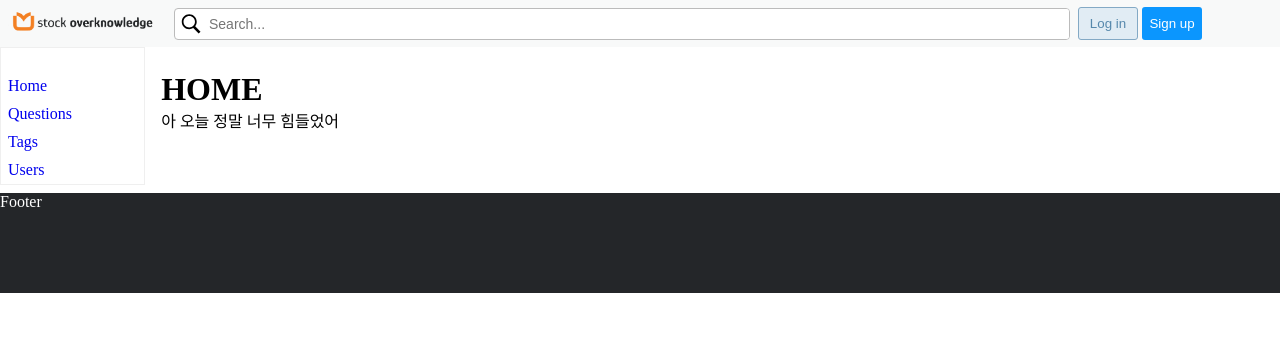
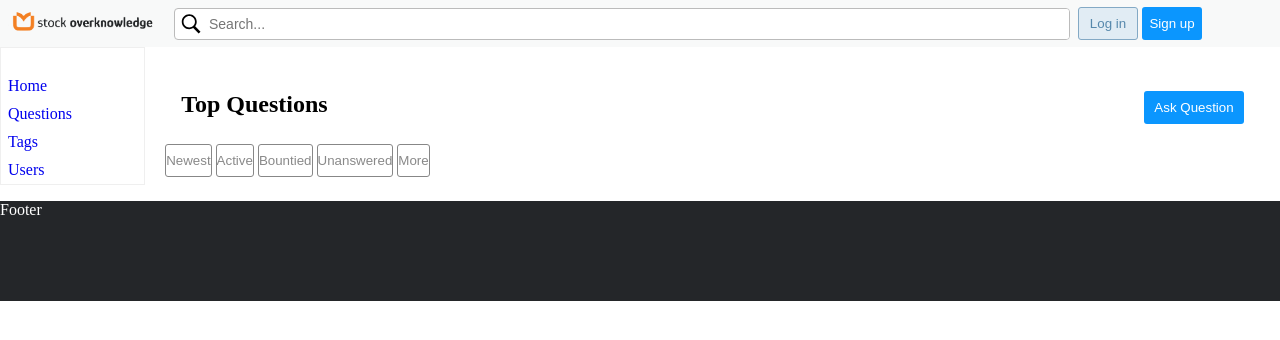
Before and after one commit to Iandayy/stackoverflow, a React (Create React App) app in the folder client/: page / in a window 1280 px wide. Shown: the top 340 px of the page. Built offline with nearby package versions, Linux system fonts and the light colour scheme.

Commit message:
add login, signup function

```diff
--- a/client/src/components/Common/TopBar.jsx
+++ b/client/src/components/Common/TopBar.jsx
@@ -1,6 +1,8 @@
 /* eslint-disable react/prop-types */
 import React from 'react'; // eslint-disable-line no-unused-vars
-import { Link } from 'react-router-dom';
+import { Link, useNavigate } from 'react-router-dom';
+import { useSetRecoilState, useRecoilValue } from 'recoil';
+import isAuthState from '../../state/isLoginState';
 import styled from 'styled-components';
 import LogoImg from '../../assets/logo.png';
 
@@ -78,6 +80,18 @@ const SignUp = styled.button`
   }
 `;
 const TopBar = ({ children }) => {
+  const setIsLogin = useSetRecoilState(isAuthState);
+  const isLogin = useRecoilValue(isAuthState);
+
+  const navigate = useNavigate();
+
+  const logoutHandler = () => {
+    alert('로그아웃 되었습니다.');
+
+    setIsLogin((prev) => !prev);
+
+    navigate('/');
+  };
   return (
     <TopBarWrapper>
       <Link to="/">
@@ -90,12 +104,17 @@ const TopBar = ({ children }) => {
         />
         <Input type="text" placeholder="Search..." />
       </Form>
+      {isLogin && <button onClick={logoutHandler}>Log out</button>}
+      {!isLogin && (
+        <div>
           <Link to="/login">
             <LogIn>Log in</LogIn>
           </Link>
           <Link to="/signup">
             <SignUp>Sign up</SignUp>
           </Link>
+        </div>
+      )}
     </TopBarWrapper>
   );
 };
--- a/client/src/components/Pages/Ask.jsx
+++ b/client/src/components/Pages/Ask.jsx
@@ -1,7 +1,7 @@
 import { useState } from 'react';
 import { useNavigate } from 'react-router-dom';
 import { useSetRecoilState } from 'recoil';
-import questionInputState from '../../state/questionInputState';
+import inputQuestState from '../../state/inputQuestState';
 import styled from 'styled-components';
 
 const Card = styled.div`
@@ -38,7 +38,7 @@ const Ask = () => {
     tags: '',
   });
 
-  const setValue = useSetRecoilState(questionInputState);
+  const setValue = useSetRecoilState(inputQuestState);
 
   const navigate = useNavigate();
 
--- a/client/src/components/Pages/Home.jsx
+++ b/client/src/components/Pages/Home.jsx
@@ -1,9 +1,80 @@
+import { Link } from 'react-router-dom';
+// import { useRecoilValue } from 'recoil';
+
+// import homeAllState from '../../state/homeAllState';
+
+// import HomeItem from './HomeItem';
+
+import styled from 'styled-components';
+
+const Main = styled.main`
+  display: flex;
+  flex-direction: column;
+  justify-content: center;
+  /* align-items: center; */
+  width: 100%;
+`;
+
+const Section = styled.section`
+  display: flex;
+  justify-content: space-between;
+  margin: 20px;
+`;
+
+const AskBtn = styled.button`
+  width: 100px;
+  height: 33px;
+  color: white;
+  background-color: #0b96fe;
+  border: none;
+  border-radius: 3px;
+  &:hover {
+    background-color: #0073cc;
+    cursor: pointer;
+  }
+`;
+
+const Btn = styled.button`
+  height: 33px;
+  margin-left: 4px;
+  color: #898989;
+  background-color: #ffffff;
+  border: 1px solid #878787;
+  border-radius: 3px;
+  &:hover {
+    color: #7d7d7d;
+    background-color: #f6f6f6;
+    cursor: pointer;
+  }
+`;
+
+// const Content = styled.div``;
+
 const Home = () => {
+  // const items = useRecoilValue(homeAllState);
+  // console.log(items);
+
   return (
-    <div>
-      <h1>HOME</h1>
-      <p>아 오늘 정말 너무 힘들었어</p>
-    </div>
+    <Main>
+      <Section>
+        <h1>Top Questions</h1>
+        <Link to="/questions/ask">
+          <AskBtn>Ask Question</AskBtn>
+        </Link>
+      </Section>
+      <div>
+        <Btn>Newest</Btn>
+        <Btn>Active</Btn>
+        <Btn>Bountied</Btn>
+        <Btn>Unanswered</Btn>
+        <Btn>More</Btn>
+      </div>
+      {/* <Content>
+        {items.map((item) => (
+          <HomeItem key={item.question_id} item={item} />
+        ))}
+      </Content> */}
+    </Main>
   );
 };
 
--- /dev/null
+++ b/client/src/components/Pages/HomeItem.jsx
@@ -0,0 +1,48 @@
+import styled from 'styled-components';
+
+const Main = styled.article`
+  border: 1px solid gray;
+`;
+
+const Content = styled.section`
+  display: flex;
+  justify-content: center;
+  div {
+    margin: 10px;
+  }
+`;
+
+const Tag = styled.button`
+  color: blue;
+  background-color: skyblue;
+`;
+
+const HomeItem = ({ item }) => {
+  return (
+    <Main>
+      <Content>
+        <div>
+          <p>{item.answerCount} answers</p>
+          <p>{item.viewCount} views</p>
+        </div>
+        <div>
+          <p key={item.question_id}>{item.title}</p>
+        </div>
+      </Content>
+      <Content>
+        <div>
+          <p>
+            {item.tags.map((el) => (
+              <Tag key={item.tags.indexOf(el)}>{el}</Tag>
+            ))}
+          </p>
+        </div>
+        <div>
+          <p>{item.memberName}</p>
+        </div>
+      </Content>
+    </Main>
+  );
+};
+
+export default HomeItem;
--- a/client/src/components/Pages/Questions.jsx
+++ b/client/src/components/Pages/Questions.jsx
@@ -1,8 +1,8 @@
 import { Link } from 'react-router-dom';
 import { useRecoilValue } from 'recoil';
 
-import questionsAll from '../../state/questionsAllState';
-import questionInputState from '../../state/questionInputState';
+import questionsAllState from '../../state/questionsAllState';
+import inputQuestState from '../../state/inputQuestState';
 import QuestionItem from './QuestionItem';
 import styled from 'styled-components';
 
@@ -65,9 +65,9 @@ const Btn = styled.button`
 const Content = styled.div``;
 
 const Questions = () => {
-  const questions = useRecoilValue(questionsAll);
-  const item = useRecoilValue(questionInputState);
-  console.log(item);
+  const questions = useRecoilValue(questionsAllState);
+  const item = useRecoilValue(inputQuestState);
+  console.log(questions);
 
   return (
     <Main>
--- a/client/src/components/User/LogIn.jsx
+++ b/client/src/components/User/LogIn.jsx
@@ -1,6 +1,11 @@
 import { useState } from 'react'; // eslint-disable-line no-unused-vars
 import { Link, useNavigate } from 'react-router-dom';
+import { useSetRecoilState } from 'recoil';
+import axios from 'axios';
+import isAuthState from '../../state/isLoginState';
 import styled from 'styled-components';
+
+// axios.defaults.withCredentials = 'include';
 
 const Section = styled.section`
   display: flex;
@@ -65,6 +70,8 @@ const LogIn = () => {
 
   const navigate = useNavigate();
 
+  const setIsLogin = useSetRecoilState(isAuthState);
+
   const inputValueChangeHandler = (e) => {
     setInputValue({
       ...inputValue,
@@ -82,24 +89,27 @@ const LogIn = () => {
 
     console.log(item);
 
-    // await axios
-    //   .post('http://211.41.205.19:8080/v1/members', item, {
-    //     credentials: 'include',
-    //   })
-    //   .then(() => {
-    //     alert('회원가입 되었습니다 ! 환영합니다 :)');
-    //   })
-    //   .catch((e) => {
-    //     console.log('err', e);
-    //     alert('에러입니다 !');
-    //   });
+    await axios
+      .post('http://211.41.205.19:8080/login', item, {
+        credentials: true,
+      })
+      .then((res) => {
+        let jwtToken = res.headers.authorization;
+        localStorage.setItem('Authorization', jwtToken);
 
-    alert('로그인 되었습니다 !');
+        alert('로그인 되었습니다 !');
+      })
+      .catch((e) => {
+        console.log('err', e);
+        alert('에러입니다 !');
+      });
 
     setInputValue({
       email: '',
       password: '',
     });
+
+    setIsLogin((prev) => !prev);
 
     navigate('/');
   };
--- /dev/null
+++ b/client/src/state/homeAllState.jsx
@@ -0,0 +1,13 @@
+import { selector } from 'recoil';
+
+import axios from 'axios';
+
+const homeAllState = selector({
+  key: 'homeAllState',
+  get: async ({ get }) => {
+    const res = await axios.get('/?page=1&size=10');
+    return res;
+  },
+});
+
+export default homeAllState;
--- /dev/null
+++ b/client/src/state/inputQuestState.jsx
@@ -0,0 +1,8 @@
+import { atom } from 'recoil';
+
+const inputQuestState = atom({
+  key: 'inputQuestState',
+  default: [],
+});
+
+export default inputQuestState;
--- /dev/null
+++ b/client/src/state/isLoginState.jsx
@@ -0,0 +1,8 @@
+import { atom } from 'recoil';
+
+const isLoginState = atom({
+  key: 'isLoginState',
+  default: false,
+});
+
+export default isLoginState;
--- a/client/src/state/questionInputState.jsx
+++ /dev/null
@@ -1,8 +0,0 @@
-import { atom } from 'recoil';
-
-const questionInputState = atom({
-  key: 'questionInputState',
-  default: [],
-});
-
-export default questionInputState;
```
Lines whose indentation alone changed are shown as unchanged.
